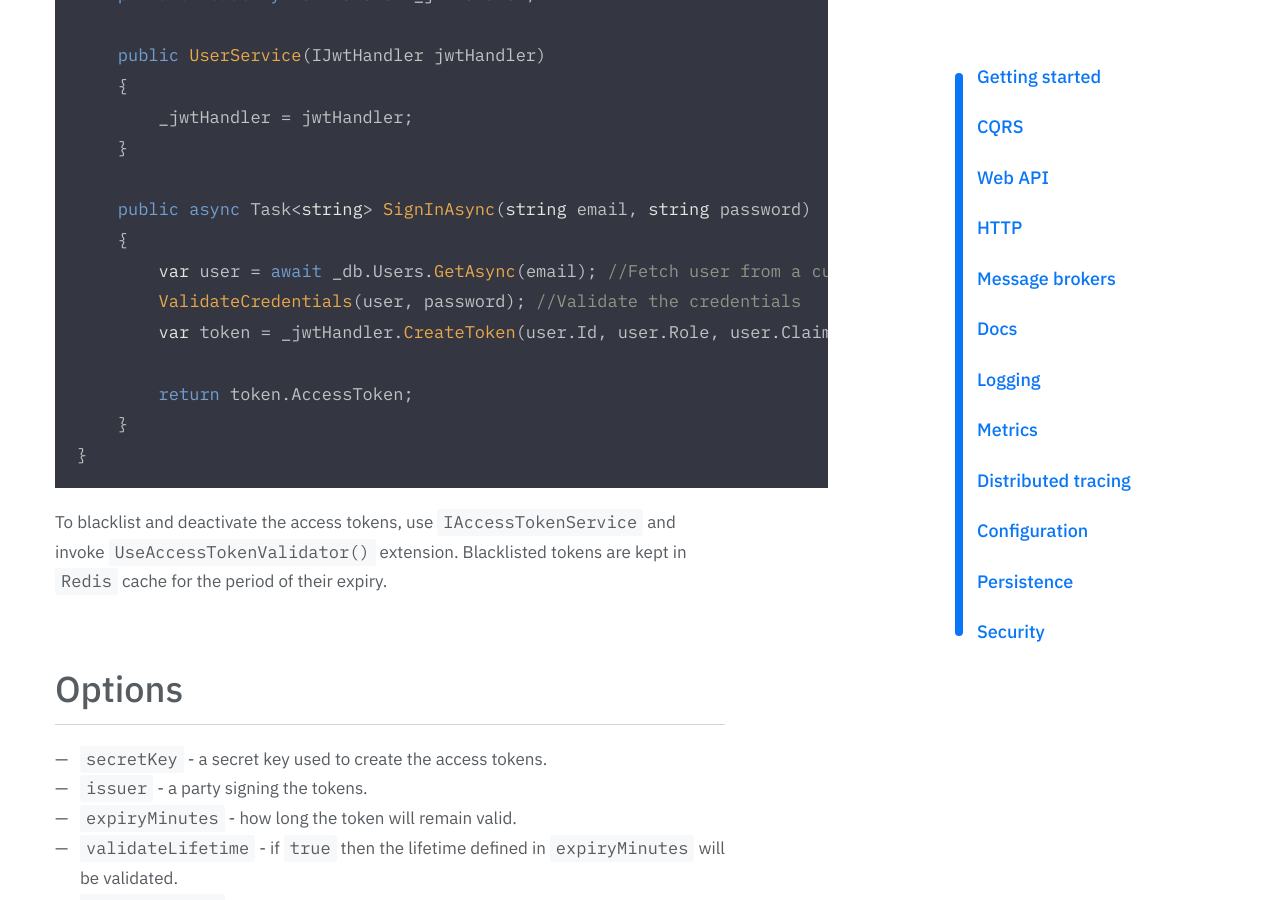
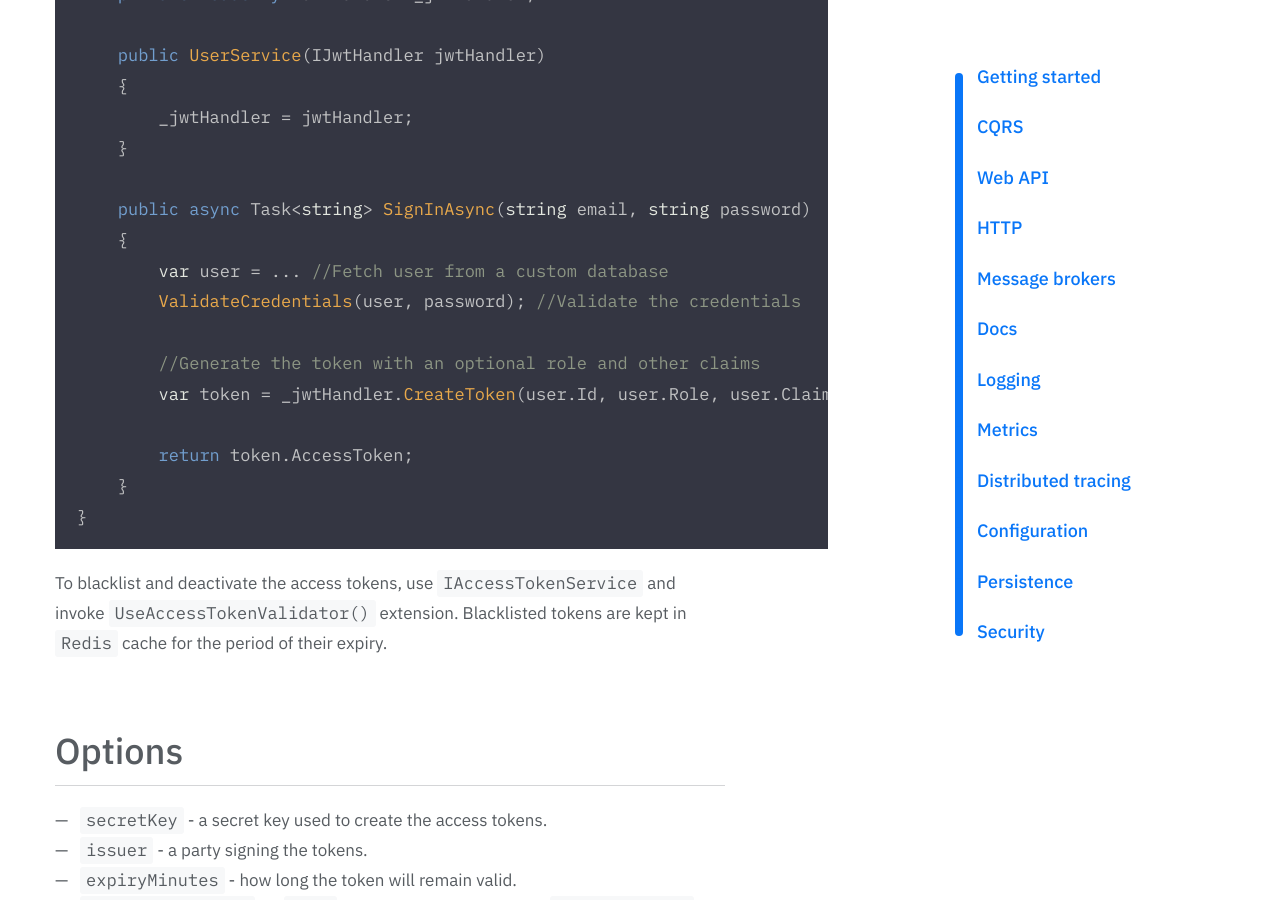
Before and after one commit to convey-stack/convey-stack.github.io, a Jekyll site: the page built from _documentation/security.md, in a window 1280 px wide and 900 px high, scrolled down 1935 px. Built offline with Jekyll 4.4.1, drawn with Linux system fonts in a browser that asks for light colours; some web fonts are replaced.

Commit message:
security

```diff
--- a/_documentation/security.md
+++ b/_documentation/security.md
@@ -61,9 +61,11 @@ public class UserService
 
     public async Task<string> SignInAsync(string email, string password)
     {
-        var user = await _db.Users.GetAsync(email); //Fetch user from a custom database
+        var user = ... //Fetch user from a custom database
         ValidateCredentials(user, password); //Validate the credentials
-        var token = _jwtHandler.CreateToken(user.Id, user.Role, user.Claims); //Generate the token with an optional role and other claims
+
+        //Generate the token with an optional role and other claims
+        var token = _jwtHandler.CreateToken(user.Id, user.Role, user.Claims);
 
         return token.AccessToken;
     }
```
